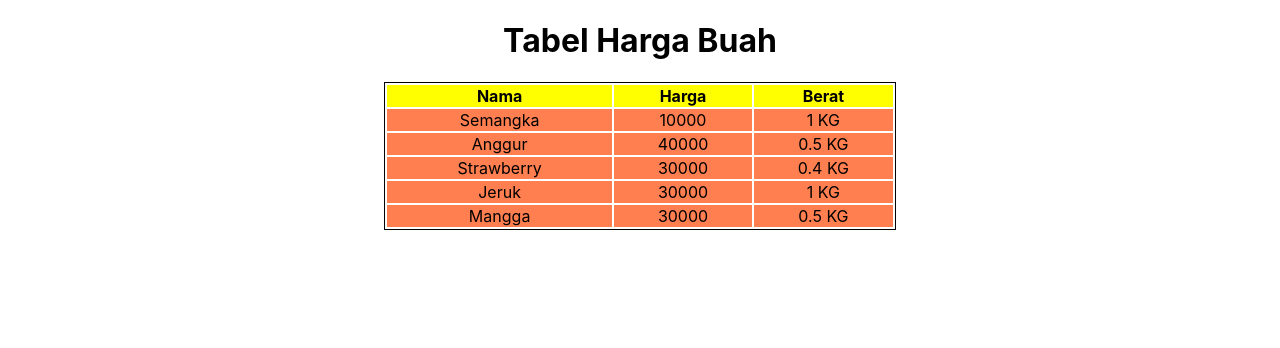
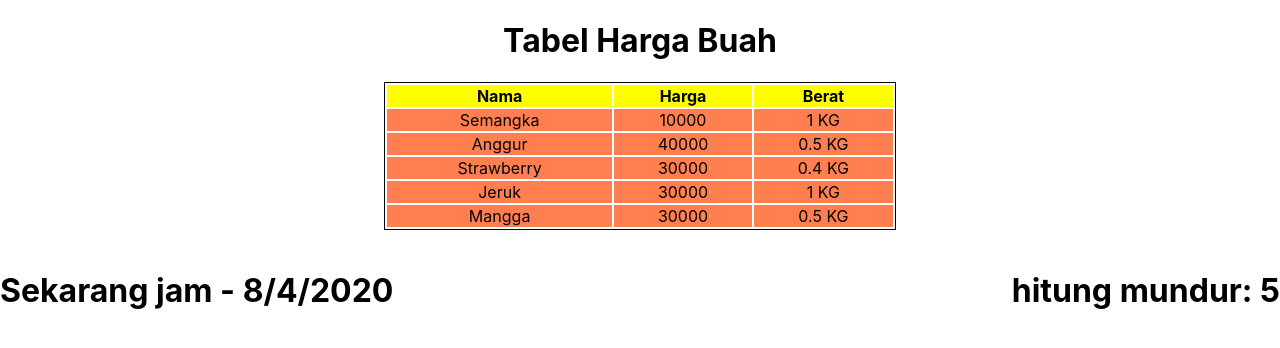
Before and after one commit to Gamalliel19/sanbercode-reactjs-0720-week3, a React (Create React App) app in the folder tugas11/: page / in a window 1280 px wide. Shown: the top 348 px of the page. Built offline with nearby package versions, Linux system fonts and the light colour scheme.

Commit message:
Menambahkan Tugas hari ke 12 javascript

```diff
--- a/tugas11/src/App.js
+++ b/tugas11/src/App.js
@@ -9,7 +9,7 @@ function App() {
     <div className="App">
       <h1>Tabel Harga Buah</h1>
       <DaftarBuah />
-      <Timer />
+      <Timer start={10} />
     </div>
   );
 }
```
